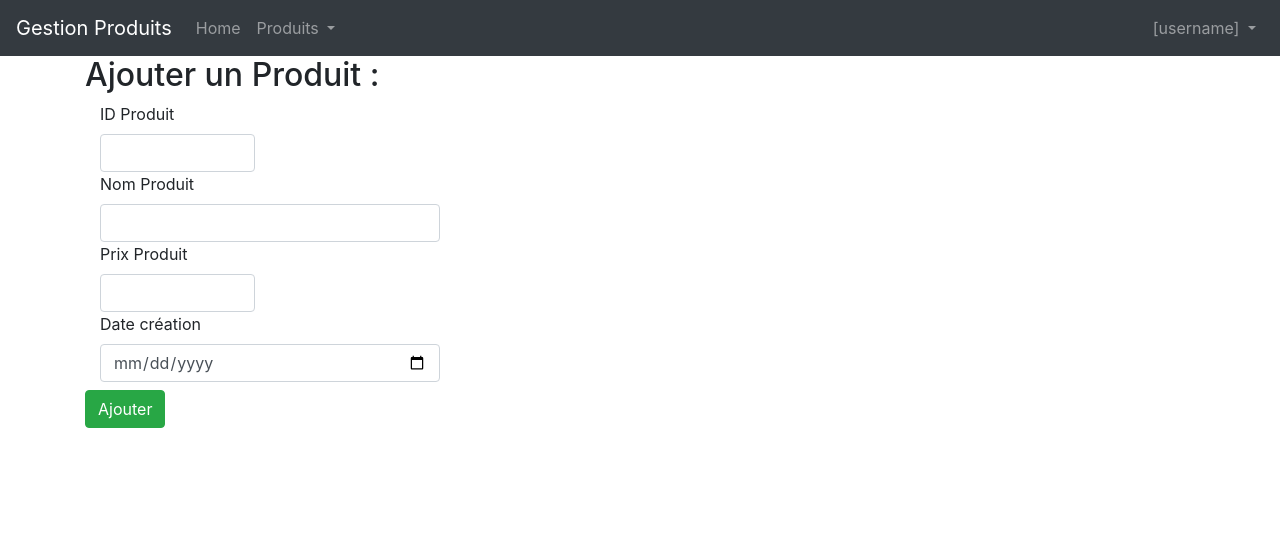
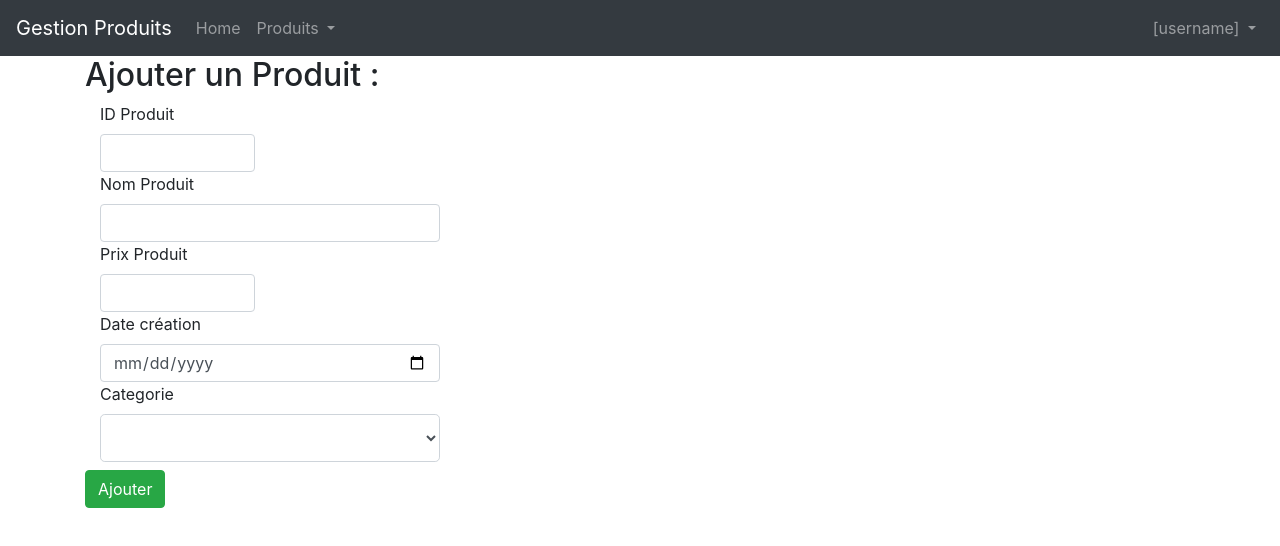
Before and after one commit to MaximeBel24/Produits-Front-SpringBoot-Angular, an Angular app: page /add-produits in a window 1280 px wide. Shown: the top 546 px of the page. Built offline with nearby package versions, Linux system fonts and the light colour scheme.

Commit message:
Ajout de Categorie au Produit

```diff
--- a/src/app/add-produits/add-produits.component.html
+++ b/src/app/add-produits/add-produits.component.html
@@ -23,6 +23,15 @@
             <input type="date" [(ngModel)]="newProduit.dateCreation" name="dateCreation" class="form-control">
         </div>
 
+        <div class="col-sm-4 col-md-4 col-lg-4">
+            <label>Categorie</label>
+            <select name="idCat" id="idCat" class="form-control form-control-lg" [(ngModel)]="newIdCat">
+                <option *ngFor="let cat of categories" [value]="cat.idCat">
+                    {{ cat.nomCat }}
+                </option>
+            </select>
+        </div>
+
         <div class="mt-2">
             <button type="submit" (click)="addProduit()" class="btn btn-success">Ajouter</button>
         </div>
--- a/src/app/add-produits/add-produits.component.ts
+++ b/src/app/add-produits/add-produits.component.ts
@@ -1,6 +1,8 @@
 import { Component, OnInit } from '@angular/core';
 import { Produit } from '../model/produit.model';
 import { ProduitService } from '../produit.service';
+import { Categorie } from '../model/categorie.model';
+import { Router } from '@angular/router';
 
 @Component({
   selector: 'app-add-produits',
@@ -10,15 +12,26 @@ import { ProduitService } from '../produit.service';
 export class AddProduitsComponent implements OnInit {
 
   newProduit = new Produit();
+  categories! : Categorie[];
 
-  constructor(private produitService: ProduitService) {}
+  newIdCat! : number;
+  newCategorie! : Categorie;
+
+  constructor(
+    private produitService: ProduitService,
+    private router : Router
+  ) {}
 
   addProduit() {
     // console.log(this.newProduit);
+    this.newCategorie = this.produitService.consulterCategorie(this.newIdCat);
+    this.newProduit.categorie = this.newCategorie;
     this.produitService.ajouterProduit(this.newProduit);
+    this.router.navigate(['produits']);
   }
 
   ngOnInit(): void {
+    this.categories = this.produitService.listeCategories();
   }
 
 }
--- /dev/null
+++ b/src/app/model/categorie.model.ts
@@ -0,0 +1,4 @@
+export class Categorie {
+    idCat! : number;
+    nomCat! : string;
+}
--- a/src/app/model/produit.model.ts
+++ b/src/app/model/produit.model.ts
@@ -1,6 +1,9 @@
+import { Categorie } from "./categorie.model";
+
 export class Produit {
-    idProduit? : number;
-    nomProduit? : string;
-    prixProduit? : number;
-    dateCreation? : Date;
+    idProduit! : number;
+    nomProduit! : string;
+    prixProduit! : number;
+    dateCreation! : Date;
+    categorie! : Categorie;
 }
--- a/src/app/produit.service.ts
+++ b/src/app/produit.service.ts
@@ -1,5 +1,6 @@
 import { Injectable } from '@angular/core';
 import { Produit } from './model/produit.model';
+import { Categorie } from './model/categorie.model';
 
 @Injectable({
   providedIn: 'root'
@@ -8,13 +9,18 @@ export class ProduitService {
 
   produits : Produit[];
   produit! : Produit;
+  categories : Categorie[];
 
   constructor() {
+    this.categories = [
+      {idCat : 1, nomCat : "PC" },
+      {idCat : 2, nomCat : "Imprimante"}
+    ];
 
     this.produits = [
-      {idProduit : 1, nomProduit : "PC Asus", prixProduit : 3000.600, dateCreation : new Date("01/14/2011")},
-      {idProduit : 2, nomProduit : "Imprimante Epson", prixProduit : 450, dateCreation : new Date("12/17/2010")},
-      {idProduit : 3, nomProduit :"Tablette Samsung", prixProduit : 900.123, dateCreation : new Date("02/20/2020")}
+      {idProduit : 1, nomProduit : "PC Asus", prixProduit : 3000.600, dateCreation : new Date("01/14/2011"), categorie : {idCat : 1, nomCat : "PC"}},
+      {idProduit : 2, nomProduit : "Imprimante Epson", prixProduit : 450, dateCreation : new Date("12/17/2010"), categorie : {idCat : 2, nomCat : "Imprimante"}},
+      {idProduit : 3, nomProduit :"Tablette Samsung", prixProduit : 900.123, dateCreation : new Date("02/20/2020"), categorie : {idCat : 1, nomCat : "PC"}}
     ];
   }
 
@@ -57,4 +63,12 @@ export class ProduitService {
     this.ajouterProduit(p);
     this.trierProduits();
   }
+
+  listeCategories():Categorie[] {
+    return this.categories;
+  }
+
+  consulterCategorie(id:number): Categorie{
+    return this.categories.find(cat => cat.idCat == id)!;
+  }
 }
--- a/src/app/produits/produits.component.html
+++ b/src/app/produits/produits.component.html
@@ -8,6 +8,7 @@
                         <th>Nom</th>
                         <th>Prix</th>
                         <th>Date Création</th>
+                        <th>Categorie</th>
                     </tr>
                 </thead>
                 <tbody *ngFor="let produit of produits">
@@ -16,6 +17,7 @@
                         <td>{{produit.nomProduit}}</td>
                         <td>{{produit.prixProduit}} €</td>
                         <td>{{produit.dateCreation | date:'dd/MM/yyyy'}}</td>
+                        <td>{{produit.categorie.nomCat}}</td>
                         <td><a (click)="supprimerProduit(produit)" class="btn-sm btn-danger">Supprimer</a></td>
                         <td><a class="btn-sm btn-warning" [routerLink]="['/updateProduit',produit.idProduit]">Modifier</a></td>
                     </tr>
--- a/src/app/update-produit/update-produit.component.html
+++ b/src/app/update-produit/update-produit.component.html
@@ -19,6 +19,13 @@
             <label >Date création</label>
             <input type="date" [ngModel]="currentProduit.dateCreation | date: 'yyyy-MM-dd'" (ngModelChange)=" currentProduit.dateCreation= $event" name="dateCreation" class="form-control">
         </div>
+        <div class="col-sm-4 col-md-4 col-lg-4">
+            <select name="idCat" id="idCat" class="form-control form-control-lg" [(ngModel)]="updatedCatId">
+                <option *ngFor="let cat of categories" [value]="cat.idCat">
+                    {{ cat.nomCat }}
+                </option>
+            </select>
+        </div>
         <div class="mt-2">
             <button type="submit" (click)="updateProduit()" class="btn btn-success">Modifer</button>
         </div>
--- a/src/app/update-produit/update-produit.component.ts
+++ b/src/app/update-produit/update-produit.component.ts
@@ -2,6 +2,7 @@ import { Component, OnInit } from '@angular/core';
 import { Produit } from '../model/produit.model';
 import { ActivatedRoute, Router } from '@angular/router';
 import { ProduitService } from '../produit.service';
+import { Categorie } from '../model/categorie.model';
 
 @Component({
   selector: 'app-update-produit',
@@ -11,6 +12,8 @@ import { ProduitService } from '../produit.service';
 export class UpdateProduitComponent implements OnInit {
 
   currentProduit = new Produit();
+  categories! : Categorie[];
+  updatedCatId! : number;
 
   constructor(
     private activatedRoute : ActivatedRoute,
@@ -19,13 +22,15 @@ export class UpdateProduitComponent implements OnInit {
   ) { }
 
   updateProduit() {
+    this.currentProduit.categorie=this.produitService.consulterCategorie(this.updatedCatId);
     this.produitService.updateProduit(this.currentProduit);
     this.router.navigate(['produits']);
   }
 
   ngOnInit(): void {
+    this.categories = this.produitService.listeCategories();
     this.currentProduit = this.produitService.consulterProduit(this.activatedRoute.snapshot.params['id']);
-    console.log(this.currentProduit);
+    this.updatedCatId = this.currentProduit.categorie.idCat;
   }
 
 }
```
